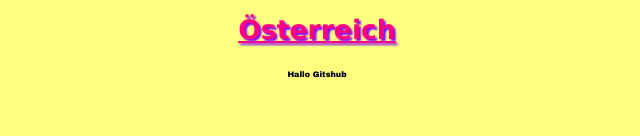
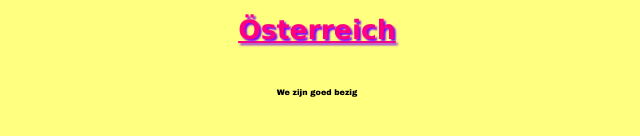
Before and after one commit to websitevanharten/vanharten, a plain HTML site: page radio/menu.html in a window 1280 px wide. Shown: the part 282-418 px from the top of the page, without its empty margins (323-963 px from the left). Drawn offline with Linux system fonts and the light colour scheme.

Commit message:
Add files via upload

```diff
--- a/radio/menu.html
+++ b/radio/menu.html
@@ -9,7 +9,7 @@
 </head>
 <body>
 <div class="textstyle1">
-<span class="textstyle2"><br/></span><span class="textstyle3">Radio van Harten</span><span class="textstyle4"><br/><br/><br/></span><span class="textstyle5"><a href="belgium.html" target="menu" class="wsp73614d28">Belgi&#235;</a></span><span class="textstyle6"><br/><br/><br/></span><span class="textstyle5"><a href="deutschland.html" target="menu" class="wsp73614d28">Deutschland</a></span><span class="textstyle7"><br/><br/><br/></span><span class="textstyle5"><a href="kinderradio.html" target="menu" class="wsp73614d28">Kinderen</a></span><span class="textstyle7"><br/><br/><br/></span><span class="textstyle8"><a href="austerreich.html" target="menu" class="wsp73614d28">&#214;sterreich</a></span><span class="textstyle9"><br/><br/>Hallo Gitshub<br/><br/><br/><br/><br/><br/><br/><br/><br/><br/><br/><br/><br/><br/><br/><br/><br/><br/><br/><br/><br/><br/><br/><br/><br/><br/><br/><br/><br/><br/><br/><br/><br/><br/><br/><br/></span><span class="textstyle10"><br/><br/></span><span class="textstyle11"><br/><br/><br/></span>  </div>
+<span class="textstyle2"><br/></span><span class="textstyle3">Radio van Harten</span><span class="textstyle4"><br/><br/><br/></span><span class="textstyle5"><a href="belgium.html" target="menu" class="wsp73614d28">Belgi&#235;</a></span><span class="textstyle6"><br/><br/><br/></span><span class="textstyle5"><a href="deutschland.html" target="menu" class="wsp73614d28">Deutschland</a></span><span class="textstyle7"><br/><br/><br/></span><span class="textstyle5"><a href="kinderradio.html" target="menu" class="wsp73614d28">Kinderen</a></span><span class="textstyle7"><br/><br/><br/></span><span class="textstyle8"><a href="austerreich.html" target="menu" class="wsp73614d28">&#214;sterreich</a></span><span class="textstyle9"><br/><br/><br/>We zijn goed bezig<br/><br/><br/><br/><br/><br/><br/><br/><br/><br/><br/><br/><br/><br/><br/><br/><br/><br/><br/><br/><br/><br/><br/><br/><br/><br/><br/><br/><br/><br/><br/><br/><br/><br/><br/></span><span class="textstyle10"><br/><br/></span><span class="textstyle11"><br/><br/><br/></span>  </div>
 <div class="textstyle12">
 <span class="textstyle10"><br/></span>  </div>
 <div class="textstyle1">
```
